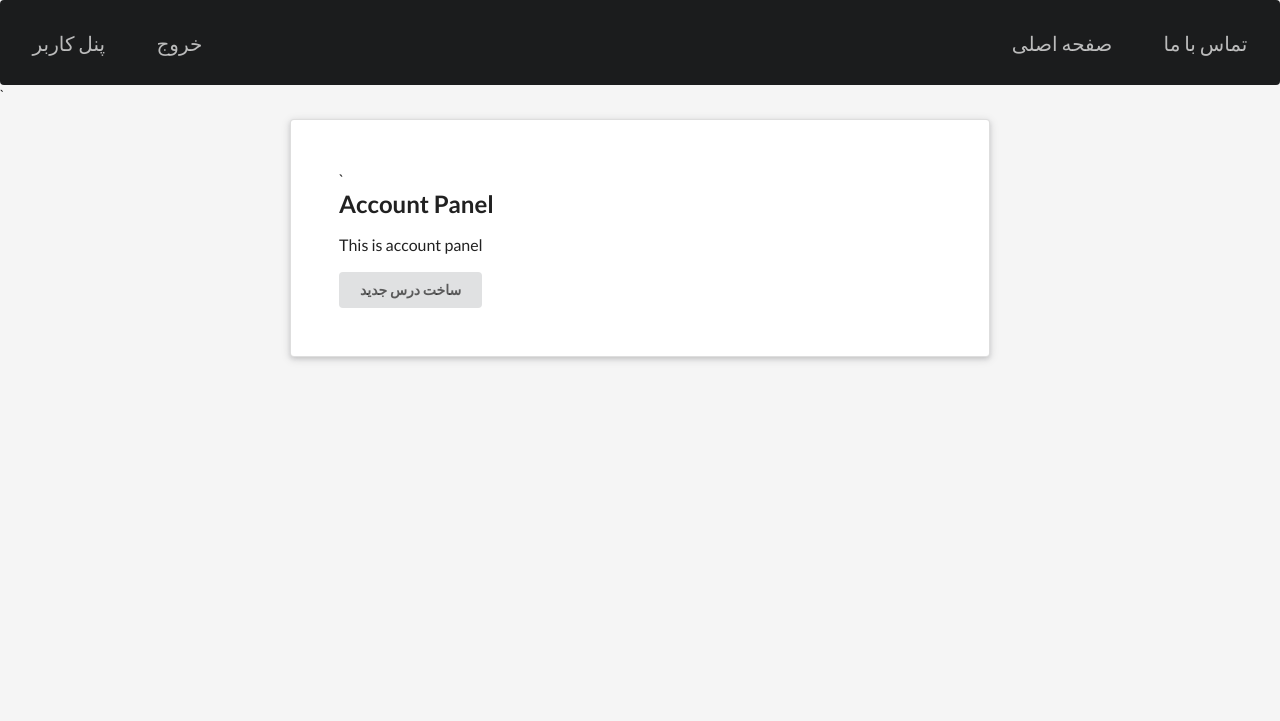
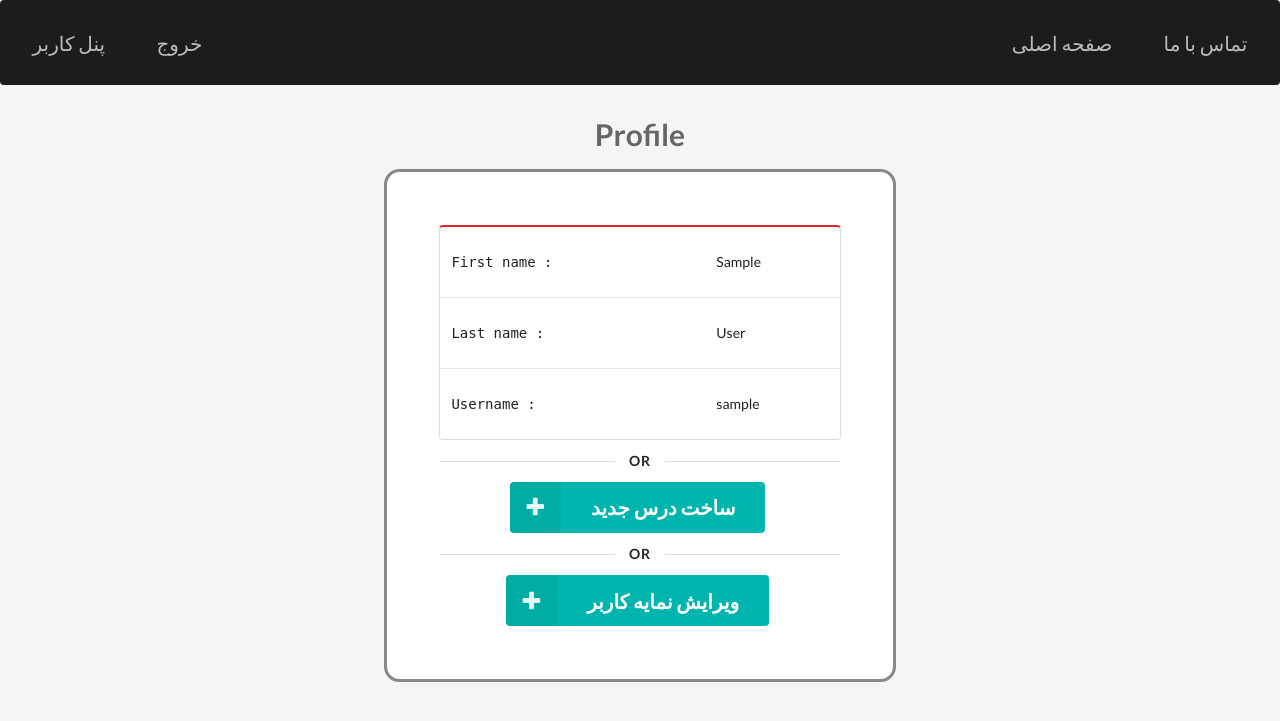
Before and after one commit to Badcoder1379/Webelopers, a Django app: page /panel/ in a window 1280 px wide. Shown: the top 721 px of the page. Run offline with Django 3.2, Linux system fonts and the light colour scheme; the visitor is signed in with stand-in values (Sample User, id 1); some libraries are stand-ins or nearby versions.

Commit message:
profile and panel

```diff
--- a/home/views.py
+++ b/home/views.py
@@ -69,7 +69,7 @@ def edit_profile_done(request):
             request.user.first_name = first_name
         if last_name != "":
             request.user.last_name = last_name
-    return render(request, 'profile.html')
+    return render(request, 'profile2.html')
 
 
 def edit_profile(request):
@@ -77,7 +77,7 @@ def edit_profile(request):
 
 
 def load_panel(request):
-    return render(request, 'panel.html')
+    return render(request, 'profile.html')
 
 
 def contact_us(request):
--- a/templates/panel.html
+++ /dev/null
@@ -1,16 +0,0 @@
-{% extends "base.html" %}
-
-{% block title %}
-    Register
-{% endblock %}
-
-
-{% block navbar %}
-{% endblock %}
-{% block content %}
-    `<div class="ui raised very padded text container segment">`
-        <h2 class="ui header">Account Panel</h2>
-        <p>This is account panel</p>
-         <button class="ui button" type="submit" id="make_new_course">ساخت درس جدید</button>
-    </div>
-{% endblock %}
--- a/templates/profile.html
+++ b/templates/profile.html
@@ -8,26 +8,84 @@
 {% block navbar %}
 {% endblock %}
 {% block content %}
-<div class="ui raised very padded text container segment">
-<div style="margin: 30px;">
-<div class="field">
-<p>First Name: <span id="text_first_name" style="color:blue">
-    {{ request.user.first_name }}
-</span></p>
-</div>
-<div class="field">
-<p>Last Name: <span id="text_last_name" style="color:blue">
-    {{ request.user.last_name }}
-</span></p>
-</div>
-<div class="field">
-<p>User Name: <span id="text_user_name" style="color:blue">
-    {{ request.user.username }}
-</span></p>
-<div class="item">
-            <a class="ui button" id="setting" href="{% url 'edit_profile' %}">وبرایش پروفایل</a>
+
+    <style>
+        .container {
+            margin: 5%;
+            margin-top: 2%;
+            margin-left: 30%;
+            margin-right: 30%;
+            background-color: whitesmoke;
+            padding: 3%;
+            border-radius: 3%;
+            border: solid #888888 3px;
+            background-color: white;
+            horiz-align: center;
+        }
+
+        #h {
+            display: flex;
+            justify-content: center;
+            align-content: center;
+            margin-top: 3%;
+            font-weight: bold;
+            font-size: 30px;
+            color: #666666;
+        }
+
+    </style>
+
+    <strong id="h">Profile</strong>
+    <div class="container">
+
+        <div class="ui center aligned basic segment">
+
+            <table class="ui red table">
+                <tbody>
+                <tr>
+                    <td>
+                        <pre>First name : </pre>
+                    </td>
+                    <td><span id="text_first_name">{{ request.user.first_name }}</span></td>
+                </tr>
+                <tr>
+                    <td>
+                        <pre>Last name : </pre>
+                    </td>
+                    <td><span id="text_last_name">{{ request.user.last_name }}</span></td>
+                </tr>
+                <tr>
+                    <td>
+                        <pre>Username : </pre>
+                    </td>
+                    <td><span id="text_user_name">{{ request.user.username }}</span></td>
+                </tr>
+
+                </tbody>
+            </table>
+
+            <div class="ui horizontal divider">
+                Or
+            </div>
+
+            <button type="submit" id="make_new_course" class="ui teal labeled icon button" style="font-size: 20px;">ساخت
+                درس جدید
+                <i class="add icon"></i>
+            </button>
+            <div class="ui horizontal divider">
+                Or
+            </div>
+            <a id="setting" class="ui teal labeled icon button" style="font-size: 20px;"
+               href="{% url 'edit_profile' %}">
+                ویرایش نمایه کاربر
+                <i class="add icon"></i>
+            </a>
         </div>
-</div>
-</div>
-</div>
-{% endblock  %}
+
+
+    </div>
+    </div>
+
+
+
+{% endblock %}
```
Also changed, not shown: templates/edit_profile.html (+30 -1 lines), templates/profile2.html (added, +58 -0 lines).
